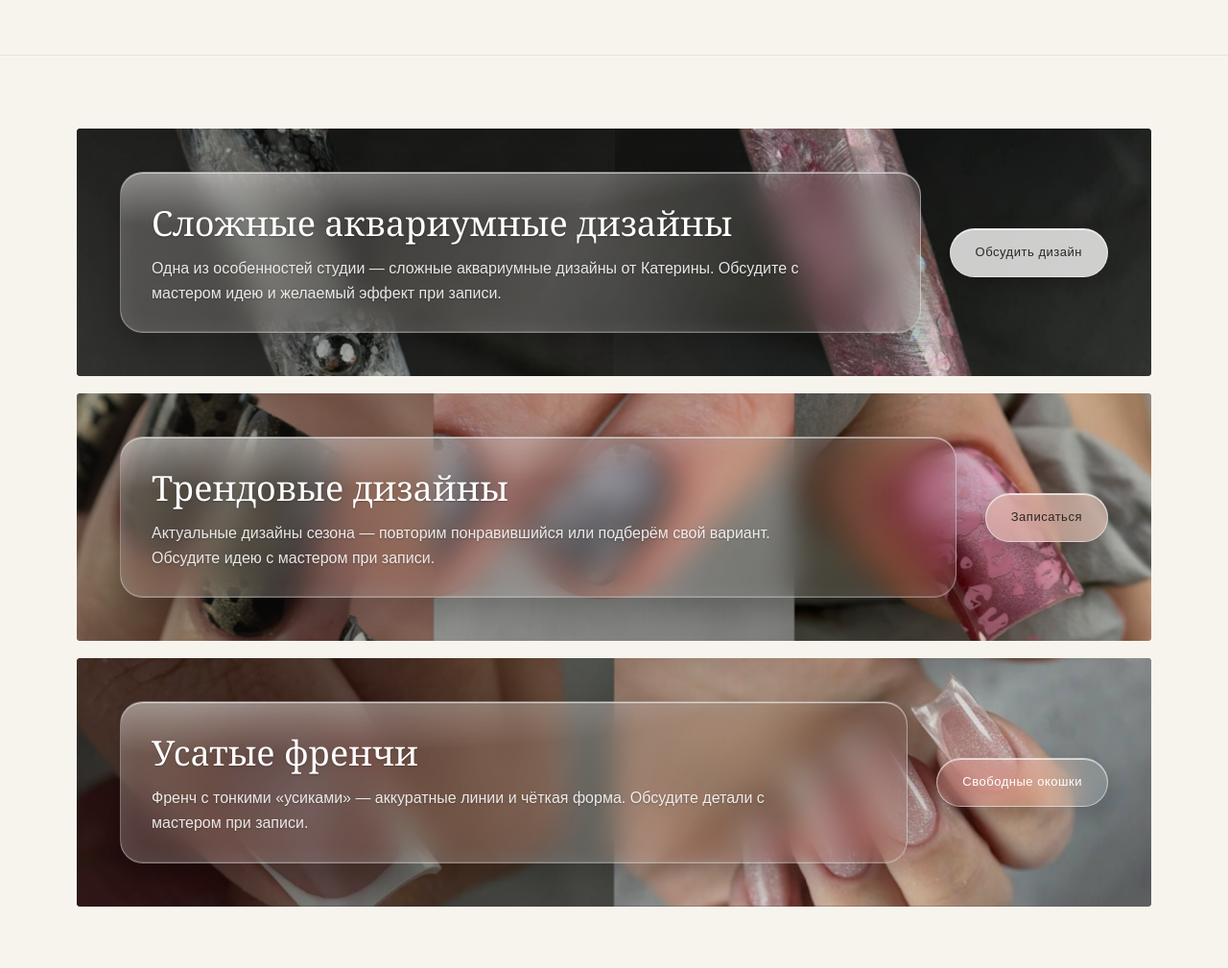
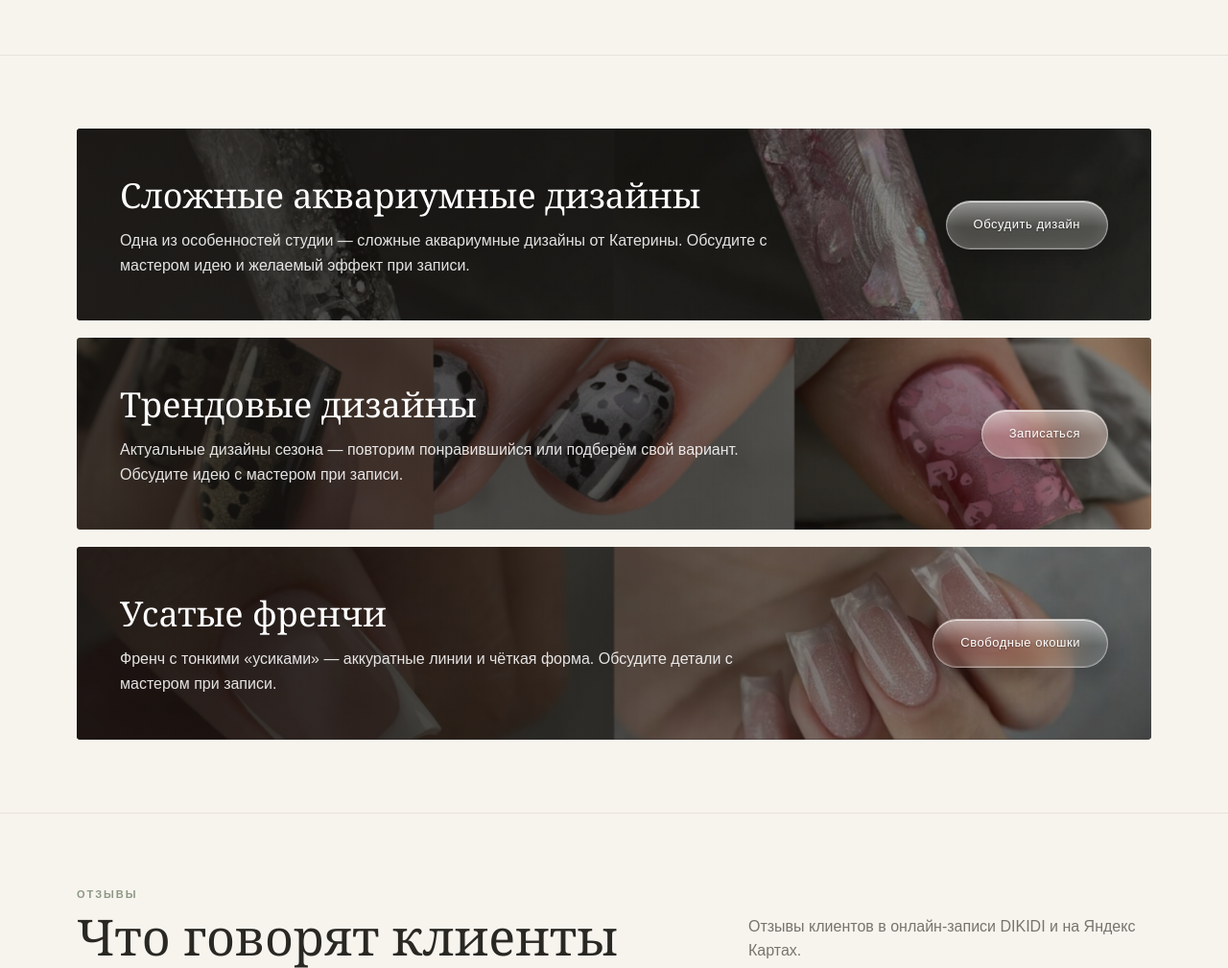
Before and after one commit to KomelKonstantin/rovno-site, a plain HTML site: page index.html in a window 1280 px wide. Shown: the part 3040-4049 px from the top of the page at 96% size. Drawn offline with Linux system fonts and the light colour scheme.

Commit message:
Плашки: текст как раньше, liquid glass только на кнопках
Co-Authored-By: Claude Opus 5.5 <noreply@anthropic.com>

```diff
--- a/css/style.css
+++ b/css/style.css
@@ -1711,102 +1711,66 @@ body::before {
   }
 }
 
-/* ---------- Плашки дизайнов: эффект liquid glass ----------
-   Фото видно ярче, текст и кнопки — на «жидком стекле»:
-   размытие фона, светлая кромка, блик сверху. */
-.design::before {
-  background: linear-gradient(90deg, rgba(24, 21, 18, .45) 0%, rgba(24, 21, 18, .2) 60%, rgba(24, 21, 18, .05) 100%);
-}
-
-.design-text,
+/* ---------- Кнопки на плашках дизайнов: эффект liquid glass ----------
+   Полупрозрачное стекло: размытие фото под кнопкой, светлая кромка,
+   блик сверху и мягкий отблеск, который медленно проходит по кнопке. */
 .design .btn {
-  -webkit-backdrop-filter: blur(16px) saturate(170%);
-  backdrop-filter: blur(16px) saturate(170%);
-}
-
-.design-text {
   position: relative;
   overflow: hidden;
-  padding: 28px 32px;
-  border-radius: 24px;
-  background: linear-gradient(135deg, rgba(255, 255, 255, .22), rgba(255, 255, 255, .06)), rgba(30, 24, 20, .2);
-  border: 1px solid rgba(255, 255, 255, .35);
+  isolation: isolate;
+  border-radius: 999px;
+  padding: 14px 28px;
+  color: #fff;
+  border: 1px solid rgba(255, 255, 255, .45);
+  -webkit-backdrop-filter: blur(14px) saturate(180%);
+  backdrop-filter: blur(14px) saturate(180%);
   box-shadow:
-    inset 0 1px 0 rgba(255, 255, 255, .6),
-    inset 0 -1px 0 rgba(255, 255, 255, .12),
-    inset 0 0 24px rgba(255, 255, 255, .08),
-    0 12px 32px rgba(0, 0, 0, .22);
-  text-shadow: 0 1px 2px rgba(0, 0, 0, .25);
-}
-
-/* Блик на стекле */
-.design-text::before {
+    inset 0 1px 0 rgba(255, 255, 255, .75),
+    inset 0 -1px 0 rgba(255, 255, 255, .15),
+    inset 0 0 18px rgba(255, 255, 255, .12),
+    0 8px 24px rgba(0, 0, 0, .25);
+  text-shadow: 0 1px 2px rgba(0, 0, 0, .3);
+}
+
+/* Блик сверху и бегущий отблеск */
+.design .btn::before {
   content: "";
   position: absolute;
   inset: 0;
+  z-index: -1;
   border-radius: inherit;
   pointer-events: none;
   background:
-    radial-gradient(120% 60% at 10% 0%, rgba(255, 255, 255, .35), transparent 55%),
-    linear-gradient(115deg, transparent 40%, rgba(255, 255, 255, .12) 50%, transparent 60%);
-  background-size: 100% 100%, 250% 100%;
-  animation: glass-sheen 9s ease-in-out infinite;
-}
-
-.design-text > * {
-  position: relative;
+    linear-gradient(180deg, rgba(255, 255, 255, .38), rgba(255, 255, 255, 0) 55%),
+    linear-gradient(110deg, transparent 35%, rgba(255, 255, 255, .35) 50%, transparent 65%);
+  background-size: 100% 100%, 260% 100%;
+  animation: glass-sheen 7s ease-in-out infinite;
 }
 
 @keyframes glass-sheen {
-  0%, 100% { background-position: 0 0, 120% 0; }
-  50% { background-position: 0 0, -20% 0; }
-}
-
-/* Кнопки — стеклянные «пилюли» */
-.design .btn {
-  border-radius: 999px;
-  padding: 14px 26px;
-  border: 1px solid rgba(255, 255, 255, .5);
-  box-shadow: inset 0 1px 0 rgba(255, 255, 255, .7), 0 8px 22px rgba(0, 0, 0, .2);
+  0%, 100% { background-position: 0 0, 130% 0; }
+  50% { background-position: 0 0, -30% 0; }
 }
 
 .design .btn-light {
-  background: rgba(255, 255, 255, .78);
-  color: var(--ink);
+  background: rgba(255, 255, 255, .22);
 }
 
 .design .btn-rose {
-  background: rgba(217, 185, 173, .7);
-  color: var(--ink);
+  background: rgba(217, 185, 173, .38);
 }
 
 .design .btn-ghost {
-  background: rgba(255, 255, 255, .14);
-  color: #fff;
+  background: rgba(255, 255, 255, .08);
 }
 
 .design .btn:hover {
-  background-color: rgba(255, 255, 255, .9);
-  color: var(--ink);
-}
-
-@media (max-width: 800px) {
-  .design::before {
-    background: rgba(24, 21, 18, .25);
-  }
-
-  .design-text {
-    padding: 22px 20px;
-    border-radius: 20px;
-  }
-
-  .design .btn {
-    justify-self: start;
-  }
+  transform: translateY(-2px) scale(1.02);
+  background-color: rgba(255, 255, 255, .3);
 }
 
 @media (prefers-reduced-motion: reduce) {
-  .design-text::before {
+  .design .btn::before {
     animation: none;
   }
 }
--- a/index.html
+++ b/index.html
@@ -5,7 +5,7 @@
     <meta name="viewport" content="width=device-width, initial-scale=1">
     <meta name="description" content="Ровно — уютная студия маникюра и педикюра рядом с метро Пионерская, ЖК Приморский квартал.">
     <title>Ровно — студия маникюра и педикюра</title>
-    <link rel="stylesheet" href="css/style.css?v=20261115-5">
+    <link rel="stylesheet" href="css/style.css?v=20261115-6">
   </head>
   <body>
     <header class="top">
@@ -390,6 +390,6 @@
       <button type="button" class="lb-prev" aria-label="Предыдущее фото">‹</button>
       <button type="button" class="lb-next" aria-label="Следующее фото">›</button>
     </div>
-    <script src="js/main.js?v=20261115-5"></script>
+    <script src="js/main.js?v=20261115-6"></script>
   </body>
 </html>
```
